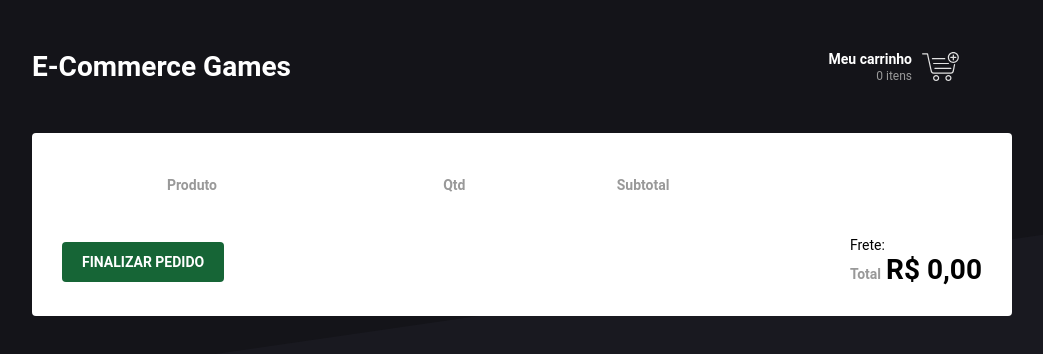
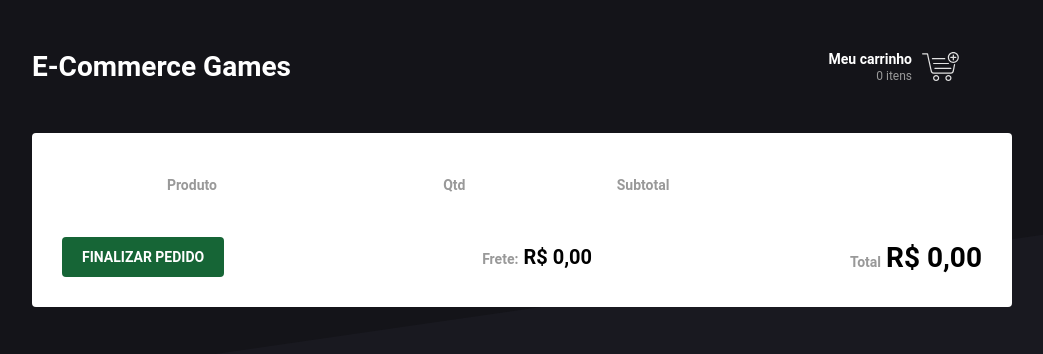
Before and after one commit to nederhayden/challenge-supera, a React (Create React App) app: page /cart in a window 1280 px wide. Shown: the top 354 px of the page, without its empty margins (118-1161 px from the left). Built offline with nearby package versions, Linux system fonts and the light colour scheme.

Commit message:
implementation shipping

```diff
--- a/src/pages/Cart/index.js
+++ b/src/pages/Cart/index.js
@@ -11,18 +11,18 @@ import { Container, ProductTable, Total, Frete } from './styles';
 import images from '../../services/list-image';
 
 export default function Cart() {
-    /* const frete = useSelector((state) =>
-        formatPrice(
-            state.cart.reduce((totalSum, product) => {
-                return totalSum + product.price * product.amount;
-            }, 0)
-        )
-    ); */
-
     const total = useSelector((state) =>
         formatPrice(
             state.cart.reduce((totalSum, product) => {
-                return totalSum + product.price * product.amount;
+                return totalSum + 10 + product.price * product.amount;
+            }, 0)
+        )
+    );
+
+    const shipping = useSelector((state) =>
+        formatPrice(
+            state.cart.reduce((totalSum, product) => {
+                return totalSum + 10 * product.amount;
             }, 0)
         )
     );
@@ -128,12 +128,12 @@ export default function Cart() {
                 <button type="button">Finalizar pedido</button>
                 <Frete>
                     <p>Frete: </p>
-                    {/* <strong>{frete}</strong> */}
-                    <Total>
-                        <span>Total</span>
-                        <strong>{total}</strong>
-                    </Total>
+                    <strong>{shipping}</strong>
                 </Frete>
+                <Total>
+                    <span>Total</span>
+                    <strong>{total}</strong>
+                </Total>
             </footer>
         </Container>
     );
--- a/src/pages/Cart/styles.js
+++ b/src/pages/Cart/styles.js
@@ -79,7 +79,20 @@ export const ProductTable = styled.table`
     }
 `;
 
-export const Frete = styled.div``;
+export const Frete = styled.div`
+    display: flex;
+    align-items: baseline;
+
+    p {
+        color: #999;
+        font-weight: bold;
+    }
+
+    strong {
+        font-size: 20px;
+        margin-left: 5px;
+    }
+`;
 
 export const Total = styled.div`
     display: flex;
```
